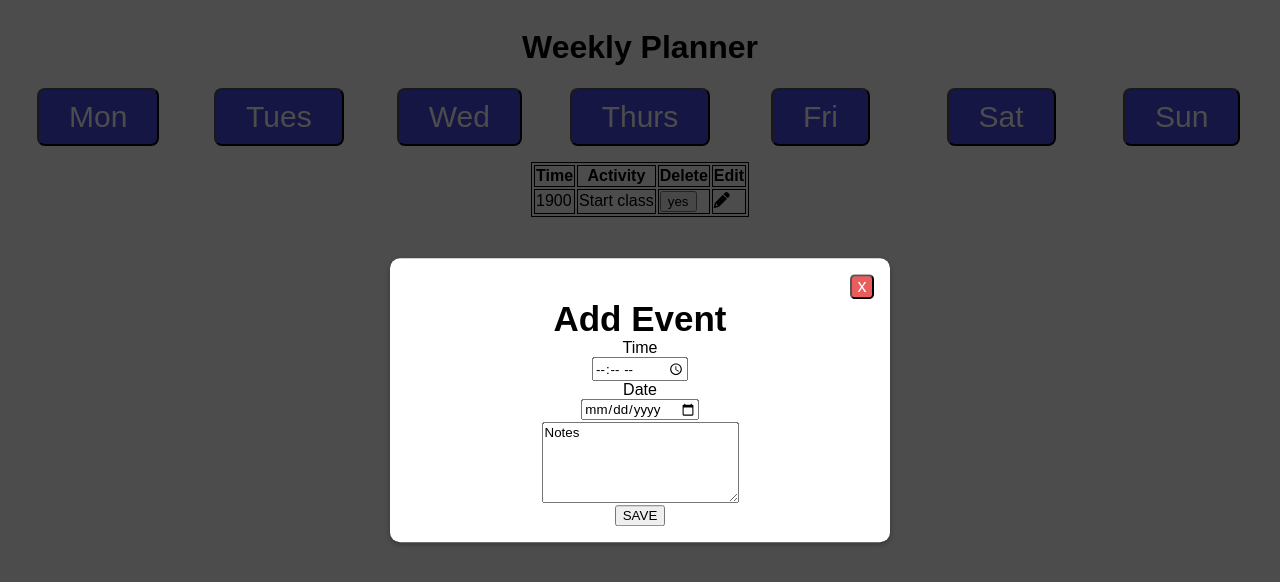
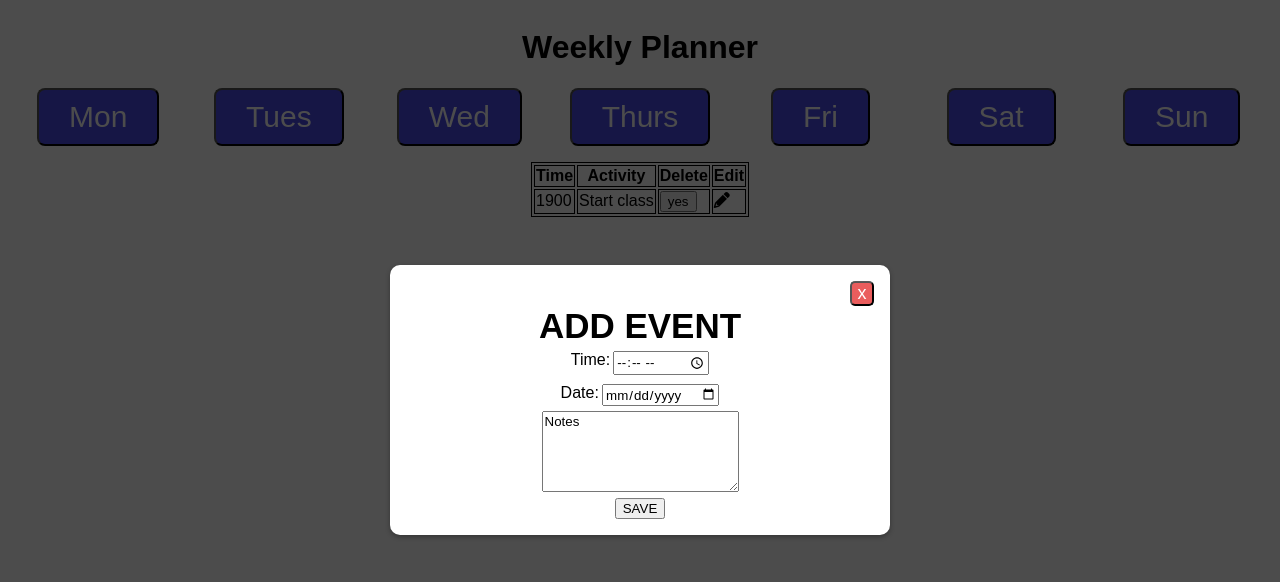
Before and after one commit to Aiden-Peace300/week-planner, a website: page index.html in a window 1280 px wide. Both pictures are taken after a click on the button "Mon". Drawn offline with Linux system fonts and the light colour scheme.

Commit message:
adjusted modal

```diff
--- a/index.html
+++ b/index.html
@@ -53,11 +53,15 @@
         <div class="x-button">
           <button class="close-button">x</button>
         </div>
-        <h2>Add Event</h2>
-        <label for="time">Time</label>
-        <input type="time" id="time" class="time-button"></input>
-        <label for="date">Date</label>
-        <input type="date" id="date" class="day-button"></input>
+        <h2>ADD EVENT</h2>
+        <div class="time-and-date">
+          <label for="time">Time:</label>
+          <input type="time" id="time" class="time-button"></input>
+        </div>
+        <div class="time-and-date">
+          <label for="date">Date:</label>
+          <input type="date" id="date" class="day-button"></input>
+        </div>
         <textarea cols="22" rows="5">Notes</textarea>
         <button type="submit">SAVE</button>
       </div>
--- a/main.js
+++ b/main.js
@@ -1,5 +1,7 @@
 const $clickButtonList = document.querySelectorAll('.click-button');
 const $closeButton = document.querySelector('.close-button');
+const $timeInput = document.querySelector('#time');
+const $dateInput = document.querySelector('#date');
 
 function clickButton() {
   popup.style.display = 'block';
--- a/styles.css
+++ b/styles.css
@@ -61,6 +61,7 @@ h1 {
 
 h2 {
   margin: 0;
+  font-size: 35px;
 }
 
 .table-container {
@@ -77,7 +78,7 @@ td {
 }
 
 textarea {
-  margin: 0.1rem;
+  margin-bottom: 0.4rem;
 }
 
 #click {
@@ -91,10 +92,6 @@ button {
 /* for the modal */
 * {
   font-family: sans-serif;
-}
-
-h2 {
-  font-size: 35px;
 }
 
 .popup {
@@ -154,3 +151,15 @@ h2 {
   align-content: center;
   width: 100%;
 }
+
+.time-and-date {
+  display: flex;
+  justify-content: center;
+  align-content: center;
+  width: 100%;
+  margin: 0.3rem;
+}
+
+label {
+  margin-right: 0.2rem;
+}
```
